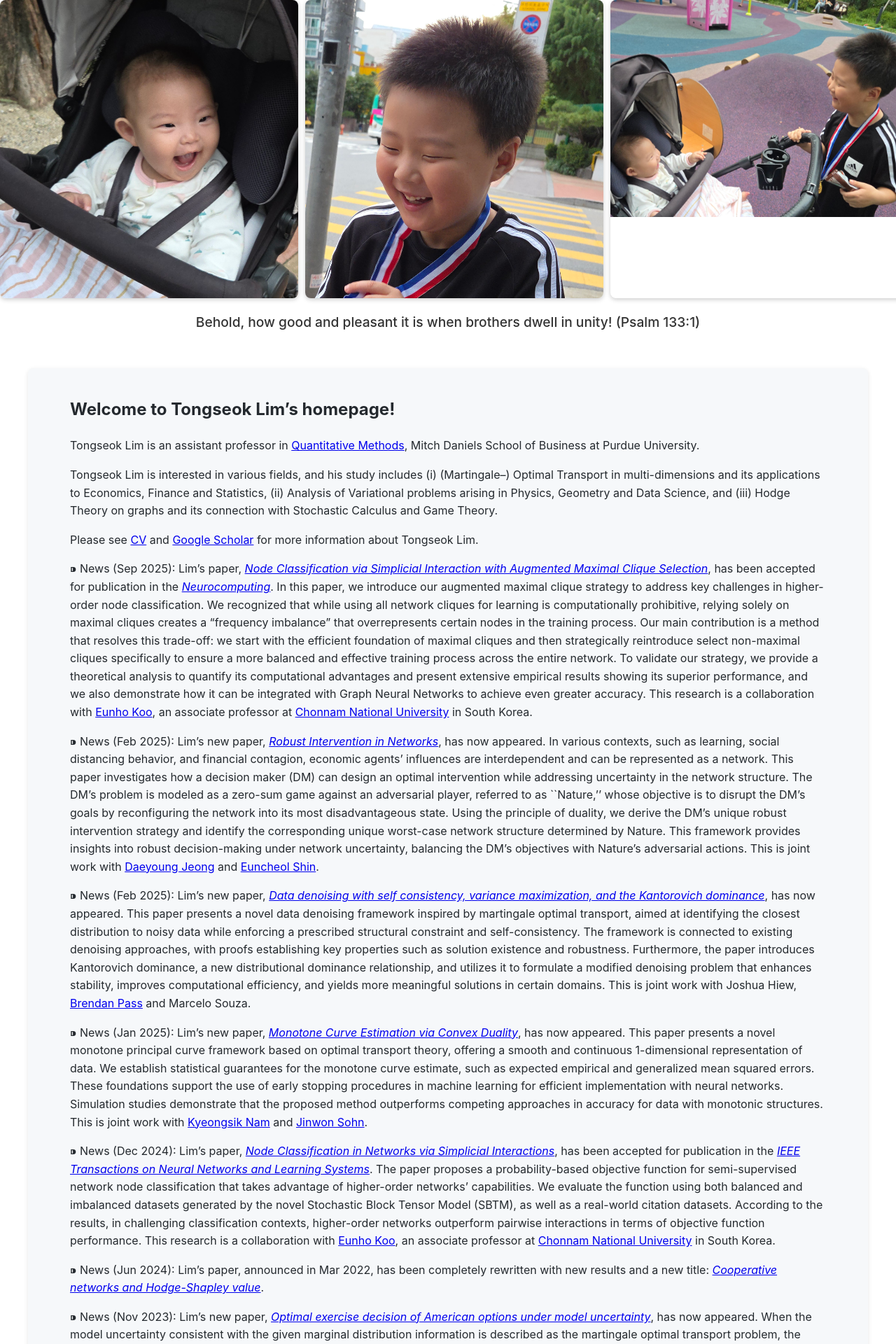
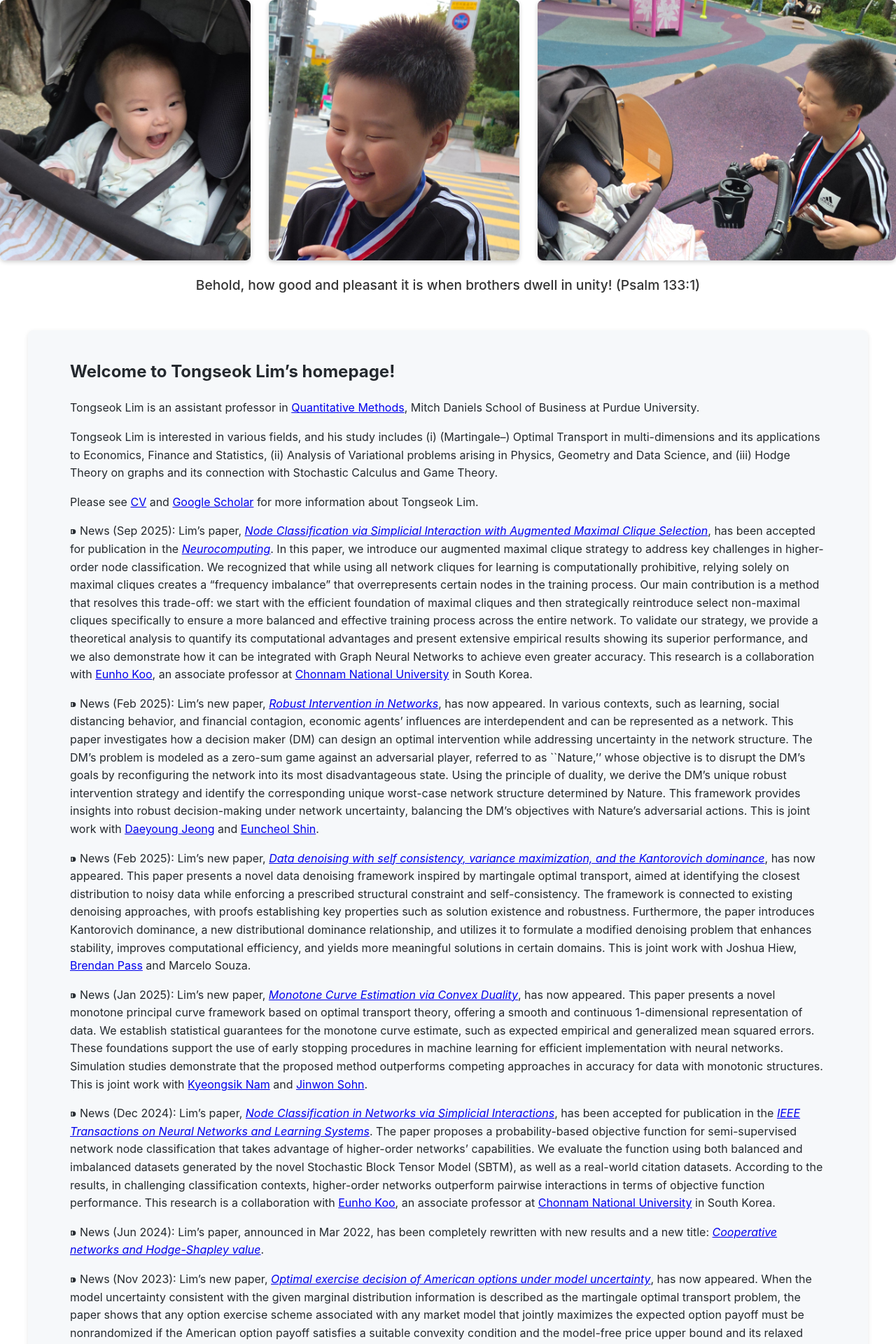
Before and after one commit to tlim0213/tlim0213.github.io, a Jekyll site: the page built from README.md, in a window 1280 px wide. Shown: the top 1920 px of the page at 70% size. Built offline with Jekyll 4.4.1, drawn with Linux system fonts in a browser that asks for light colours; our own code applies the rules of GitHub Pages for plain Markdown files.

Commit message:
Update style.css

```diff
--- a/assets/css/style.css
+++ b/assets/css/style.css
@@ -14,37 +14,67 @@ body {
 ========================= */
 .banner {
   text-align: center;
-  margin-bottom: 20px; /* spacing below banner */
+  margin-bottom: 30px;
 }
 
 .banner-images {
   display: flex;
-  justify-content: space-between;  /* evenly spaced horizontally */
-  gap: 10px;                       /* optional gap */
-  flex-wrap: nowrap;                /* keep 3 images in one row on large screens */
+  justify-content: space-between;
+  flex-wrap: nowrap; /* horizontal row */
+  gap: 10px;
 }
 
 .banner-images img {
-  width: 33.3%;            /* 3 images per row */
-  height: auto;            /* maintain aspect ratio */
-  object-fit: contain;     /* show full image without cropping */
-  object-position: center; /* center the image */
+  height: auto;           /* maintain aspect ratio */
+  object-fit: cover;      /* crop to fill container */
   border-radius: 8px;
   box-shadow: 0 2px 6px rgba(0,0,0,0.2);
   transition: transform 0.3s ease;
 }
 
 .banner-images img:hover {
-  transform: scale(1.05);  /* subtle zoom on hover */
+  transform: scale(1.05);
 }
 
-/* Banner text below images */
+/* Photo size classes */
+.photo-small {
+  width: 28%;
+}
+
+.photo-medium {
+  width: 33.3%;
+}
+
+.photo-large {
+  width: 40%;
+}
+
+/* Banner text */
 .banner-text {
   margin-top: 10px;
   color: #333;
   font-size: 1.2em;
   font-weight: 500;
   text-align: center;
+}
+
+/* =========================
+   RESPONSIVE DESIGN
+========================= */
+@media (max-width: 900px) {
+  .banner-images img {
+    width: 48%;   /* 2 per row by default */
+  }
+}
+
+@media (max-width: 600px) {
+  .banner-images {
+    flex-wrap: wrap; /* 1 per row */
+  }
+
+  .banner-images img {
+    width: 100%;
+  }
 }
 
 /* =========================
```
